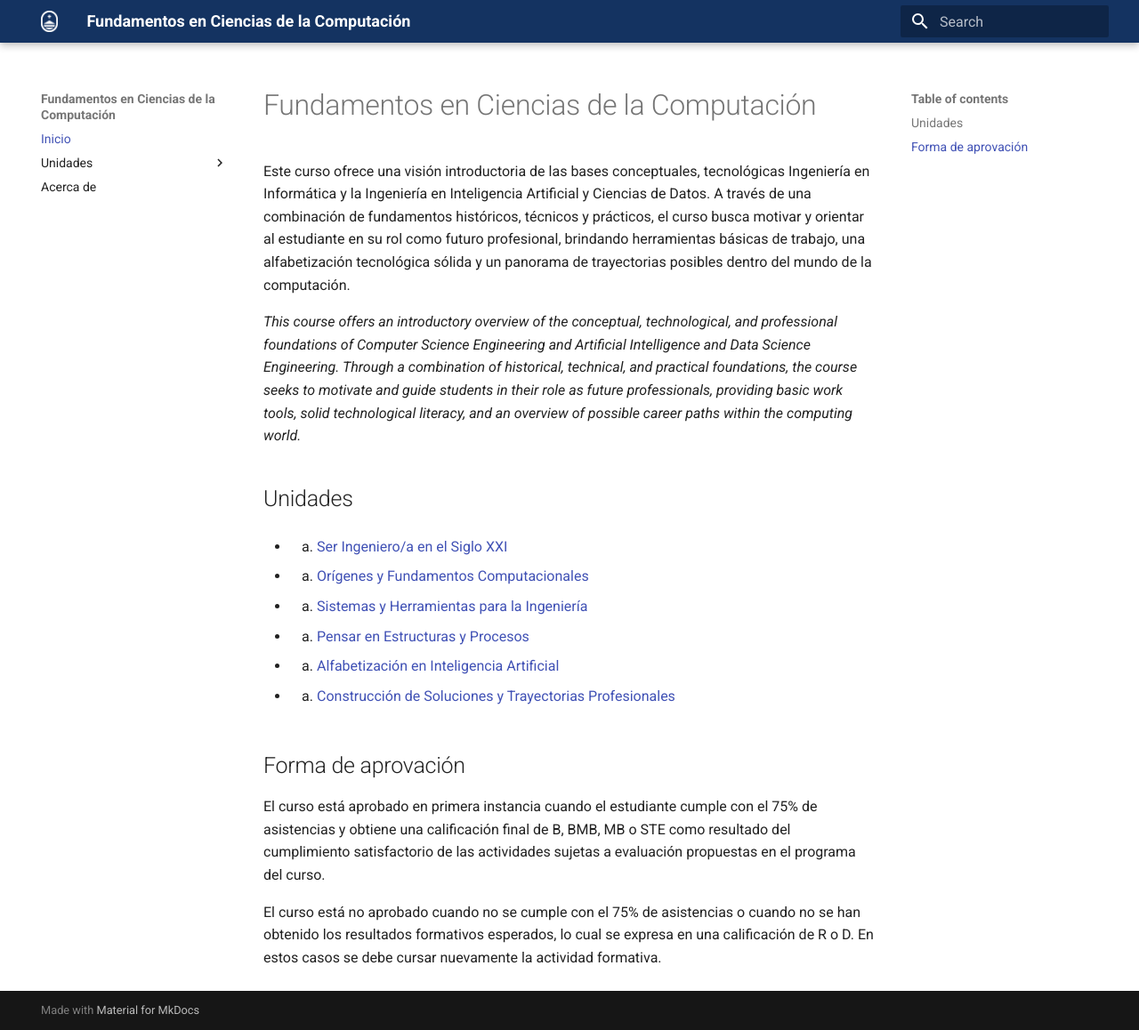
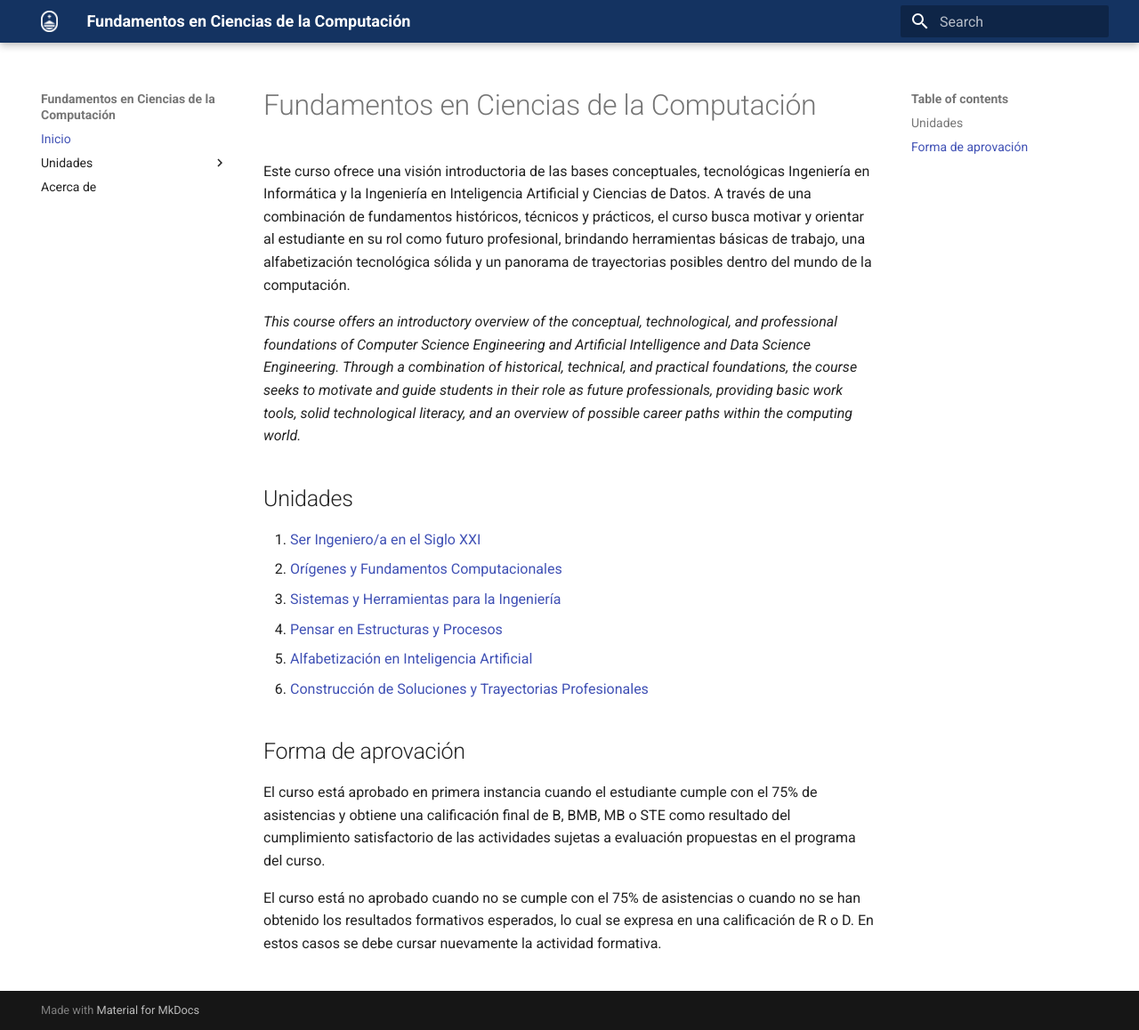
Before and after one commit to pilasguru/PoC-FCC, an MkDocs documentation site: the page built from docs/index.md, in a window 1280 px wide and 1158 px high. Shown: the whole window at 89% size. Built offline with MkDocs 1.6.1 and Material for MkDocs 9.7.7, drawn with Linux system fonts in a browser that asks for light colours.

```diff
--- a/docs/index.md
+++ b/docs/index.md
@@ -6,12 +6,12 @@ _This course offers an introductory overview of the conceptual, technological, a
 
 ## Unidades
 
-* 1. [Ser Ingeniero/a en el Siglo XXI](unidad/1/readme.md)
-* 2. [Orígenes y Fundamentos Computacionales](unidad/2/readme.md)
-* 3. [Sistemas y Herramientas para la Ingeniería](unidad/3/readme.md)
-* 4. [Pensar en Estructuras y Procesos](unidad/4/readme.md)
-* 5. [Alfabetización en Inteligencia Artificial](unidad/5/readme.md)
-* 6. [Construcción de Soluciones y Trayectorias Profesionales](unidad/6/readme.md)
+1. [Ser Ingeniero/a en el Siglo XXI](unidad/1/readme.md)
+2. [Orígenes y Fundamentos Computacionales](unidad/2/readme.md)
+3. [Sistemas y Herramientas para la Ingeniería](unidad/3/readme.md)
+4. [Pensar en Estructuras y Procesos](unidad/4/readme.md)
+5. [Alfabetización en Inteligencia Artificial](unidad/5/readme.md)
+6. [Construcción de Soluciones y Trayectorias Profesionales](unidad/6/readme.md)
 
 ## Forma de aprovación
 
```
Also changed, not shown: docs/unidad/3/latex/readme.md (+15 -0 lines).
